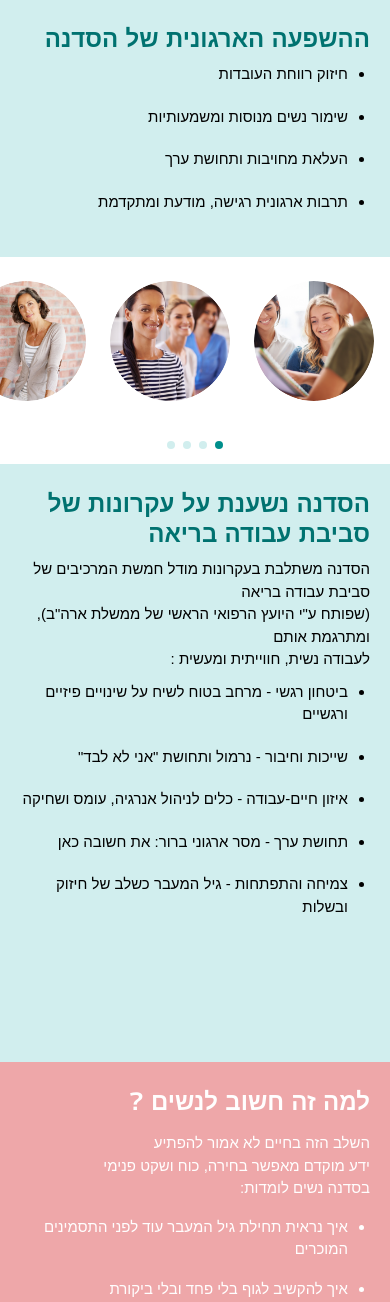
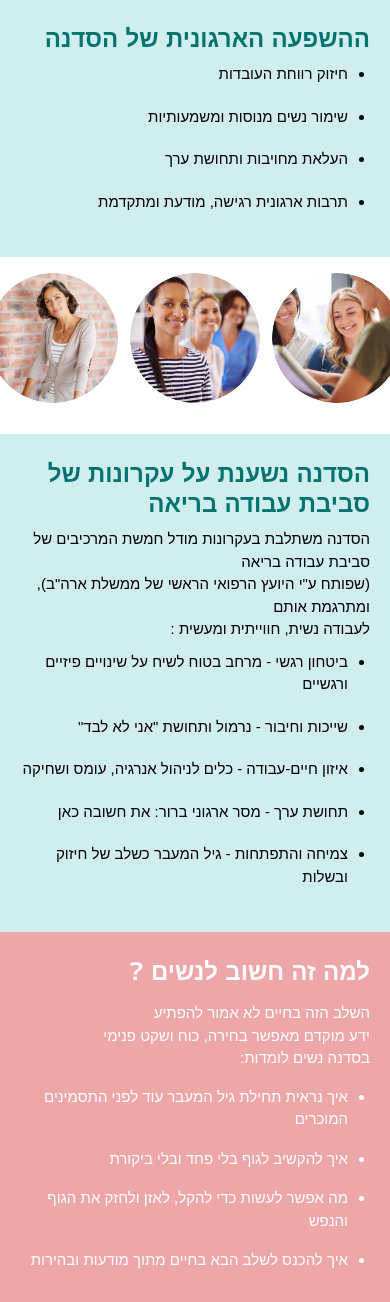
Before and after one commit to levynchi/hanit-yoga, a Django app: page / in a window 390 px wide. Shown: the part 2121-3423 px from the top of the page. Run offline with Django 5.2, Linux system fonts and the light colour scheme; data comes from the database, SQL or seed files in the repository; data that the repository does not hold is empty; some web fonts are replaced.

Commit message:
UI updates: styling, admin restrictions, footer icons
- Section 3: reduce line-height/gaps, belt padding-bottom fixes (desktop+mobile), carousel replaced with 3 static images on mobile
- Section 7 admin: add char limits per card, disable add/delete permissions
- Section 8: contact form smaller (width, height, gaps), submit button white with gray hover
- Footer: reduce height/padding/font/logo/icon sizes, replace social icons with new PNGs, content gap updates
- Hero: restore header title SVG, add title overlay on hero image, update CTA button text

Co-Authored-By: Claude Sonnet 4.6 <noreply@anthropic.com>

```diff
--- a/yoga/static/yoga/css/style.css
+++ b/yoga/static/yoga/css/style.css
@@ -383,7 +383,7 @@ body {
   display: flex;
   flex-direction: column;
   background: var(--color-turquoise-light);
-  padding-bottom: 170px;
+  padding-bottom: 115px;
 }
 
 .section-3__content {
@@ -1363,7 +1396,7 @@ body {
   }
 
   .section-3__belt {
-    padding-bottom: 100px;
+    padding-bottom: 0px;
   }
 
   .section-3__content {
@@ -1408,36 +1441,25 @@ body {
     bottom: 0;
     left: 0;
     flex-wrap: nowrap;
-    gap: 24px;
-    justify-content: flex-start;
-    padding: 24px 16px;
-    overflow-x: auto;
-    overflow-y: hidden;
-    -webkit-overflow-scrolling: touch;
-    scroll-snap-type: x mandatory;
-    scroll-padding-inline: 16px;
-    scrollbar-width: none;
-    -ms-overflow-style: none;
-  }
-
-  .section-3__images::-webkit-scrollbar {
+    gap: 12px;
+    justify-content: center;
+    padding: 16px 0;
+    overflow: hidden;
+  }
+
+  .section-3__round-img {
+    width: 130px;
+    height: 130px;
+    flex-shrink: 0;
+  }
+
+  .section-3__round-img:nth-child(4) {
     display: none;
   }
 
-  .section-3__round-img {
-    width: 120px;
-    height: 120px;
-    flex-shrink: 0;
-    scroll-snap-align: center;
-  }
-
-  /* Section 3 carousel dots (mobile only) */
+  /* Section 3 carousel dots – מוסתרים במובייל (אין קרוסלה) */
   .section-3__dots {
-    display: flex;
-    justify-content: center;
-    align-items: center;
-    gap: 8px;
-    padding: 16px 0 0;
+    display: none;
   }
 
   .section-3__dot {
--- a/yoga/templates/yoga/home.html
+++ b/yoga/templates/yoga/home.html
@@ -276,10 +276,10 @@
           <p class="site-footer__line">tvunat.hameaver@gmail.com</p>
         </div>
         <div class="site-footer__social">
-          <a href="#" class="site-footer__social-link" aria-label="רשת חברתית"><img src="{% static 'yoga/images/social-1.svg' %}" alt="" width="40" height="40"></a>
-          <a href="#" class="site-footer__social-link" aria-label="רשת חברתית"><img src="{% static 'yoga/images/social-2.svg' %}" alt="" width="40" height="40"></a>
-          <a href="#" class="site-footer__social-link" aria-label="רשת חברתית"><img src="{% static 'yoga/images/social-3.svg' %}" alt="" width="40" height="40"></a>
-          <a href="#" class="site-footer__social-link" aria-label="רשת חברתית"><img src="{% static 'yoga/images/social-4.svg' %}" alt="" width="40" height="40"></a>
+          <a href="#" class="site-footer__social-link" aria-label="רשת חברתית"><img src="{% static 'yoga/images/LOGO AND ICONS-03.png' %}" alt="" width="40" height="40"></a>
+          <a href="#" class="site-footer__social-link" aria-label="רשת חברתית"><img src="{% static 'yoga/images/LOGO AND ICONS-04.png' %}" alt="" width="40" height="40"></a>
+          <a href="#" class="site-footer__social-link" aria-label="רשת חברתית"><img src="{% static 'yoga/images/LOGO AND ICONS-05.png' %}" alt="" width="40" height="40"></a>
+          <a href="#" class="site-footer__social-link" aria-label="רשת חברתית"><img src="{% static 'yoga/images/LOGO AND ICONS-06.png' %}" alt="" width="40" height="40"></a>
         </div>
       </div>
       <div class="site-footer__logo-wrap">
```
Also changed, not shown: other parts of yoga/static/yoga/css/style.css (+52 -14 lines), yoga/admin.py (+28 -0 lines), yoga/static/yoga/images/LOGO AND ICONS-03.png (added), yoga/static/yoga/images/LOGO AND ICONS-04.png (added), yoga/static/yoga/images/LOGO AND ICONS-05.png (added), yoga/static/yoga/images/LOGO AND ICONS-06.png (added).
